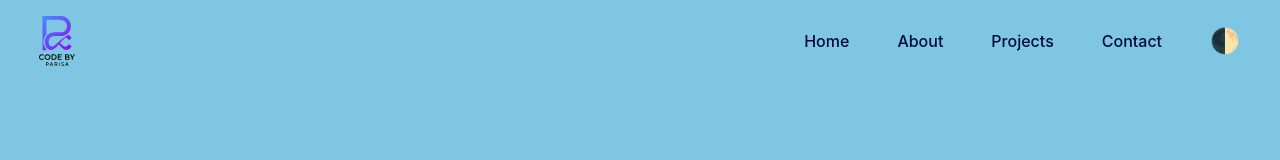
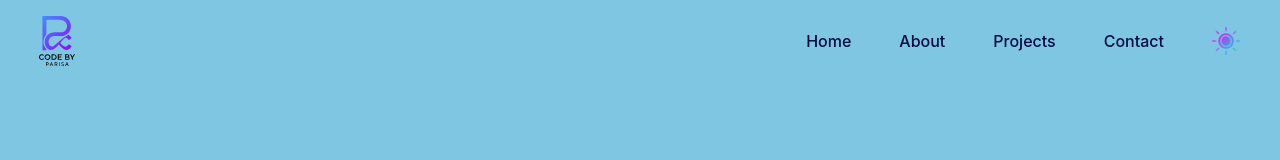
Before and after one commit to Parisa-Mirhosseini/parisa-mirhosseini-portfolio, a React (Vite) app: page / in a window 1280 px wide. Shown: the top 160 px of the page. Built offline with nearby package versions, Linux system fonts and the light colour scheme; a web font is replaced by a local one.

Commit message:
theme icon update

```diff
--- a/src/components/Header/Header.jsx
+++ b/src/components/Header/Header.jsx
@@ -2,6 +2,7 @@ import './Header.scss';
 import { useTheme } from '../../theme/ThemeContext';
 import logo from '../../assets/logo/logo.svg';
 import { useState } from 'react';
+import themeIcon from '../../assets/icons/theme-icon.png';
 
 function Header() {
   const { toggleTheme } = useTheme();
@@ -57,7 +58,11 @@ function Header() {
               className="header__theme-toggle"
               aria-label="Toggle theme"
             >
-              🌓
+               <img
+                src={themeIcon}
+                alt="Theme toggle"
+                className="header__theme-icon"
+              />
             </button>
           </li>
         </ul>
--- a/src/components/Header/Header.scss
+++ b/src/components/Header/Header.scss
@@ -18,7 +18,10 @@
     flex: 0 0 auto;
     z-index: 101;
   }
-
+  &__theme-icon{
+    width: 28px;
+    height: 28px;
+  }
   &__logo-image {
     width: 40px;
     height: 40px;
```
Also changed, not shown: src/assets/icons/SunMoonIcon.png (deleted), src/assets/icons/theme-icon.png (added).
